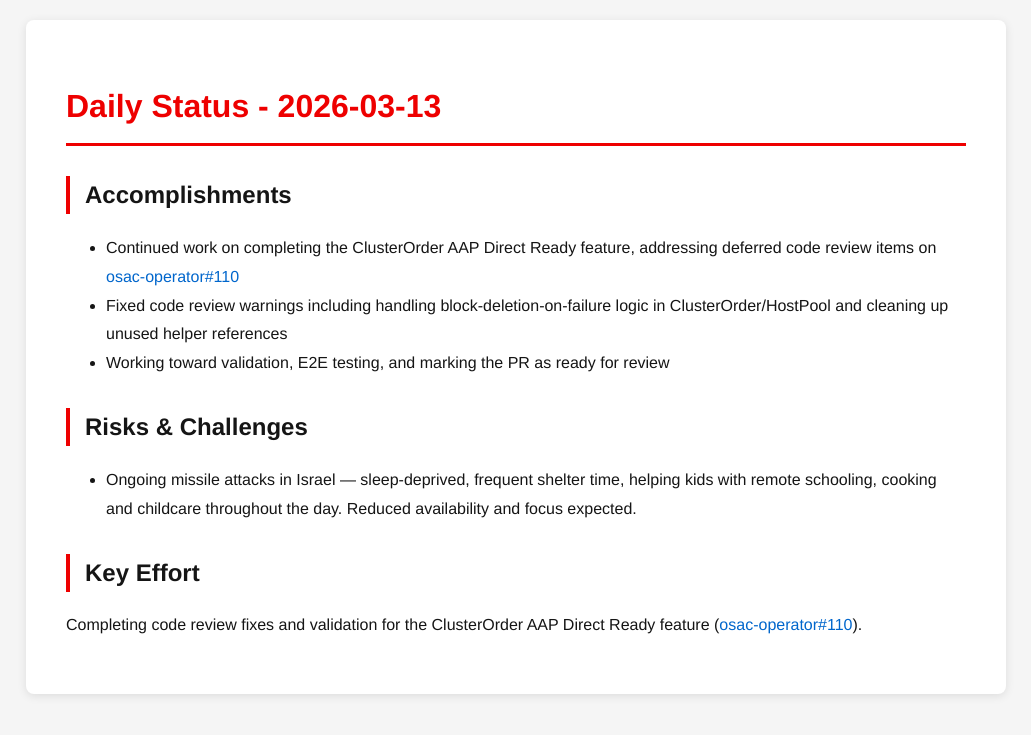
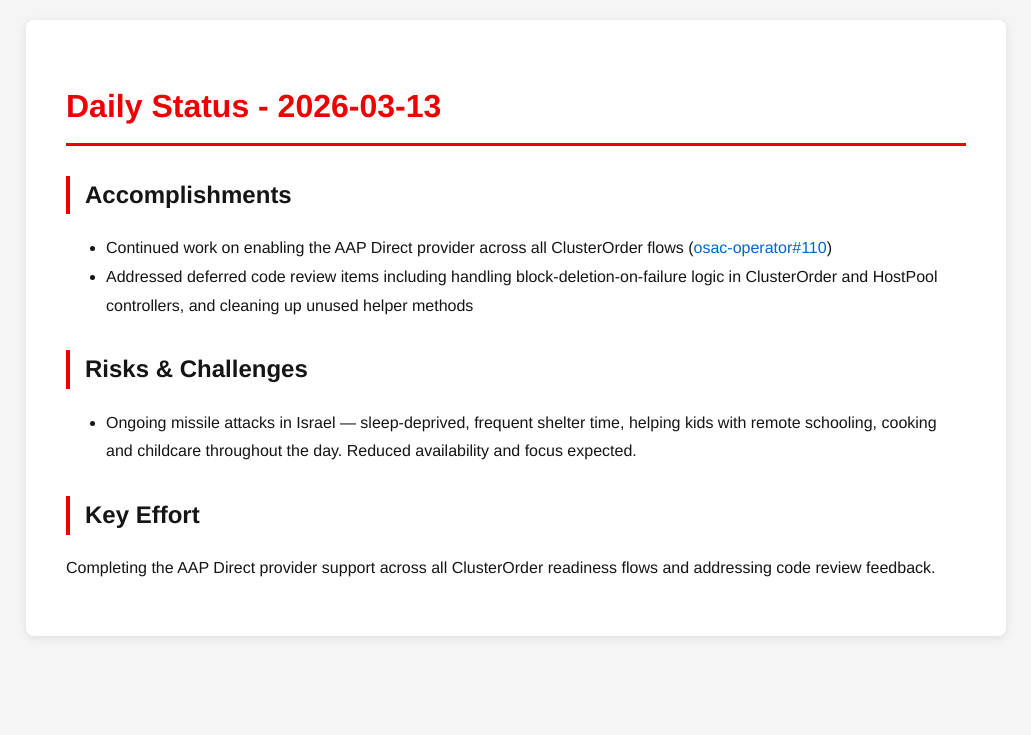
Before and after one commit to tzvatot/daily-status, a Jekyll site: the page built from 2026-03-13.md, in a window 1280 px wide. Shown: the top 735 px of the page, without its empty margins (124-1155 px from the left). Built offline with Jekyll 4.4.1, drawn with Linux system fonts in a browser that asks for light colours.

Commit message:
Daily status update - 2026-03-13

```diff
--- a/2026-03-13.md
+++ b/2026-03-13.md
@@ -7,12 +7,11 @@
 # Daily Status - 2026-03-13
 
 ## Accomplishments
-- Continued work on completing the ClusterOrder AAP Direct Ready feature, addressing deferred code review items on [osac-operator#110](https://github.com/osac-project/osac-operator/pull/110)
-- Fixed code review warnings including handling block-deletion-on-failure logic in ClusterOrder/HostPool and cleaning up unused helper references
-- Working toward validation, E2E testing, and marking the PR as ready for review
+- Continued work on enabling the AAP Direct provider across all ClusterOrder flows ([osac-operator#110](https://github.com/osac-project/osac-operator/pull/110))
+- Addressed deferred code review items including handling block-deletion-on-failure logic in ClusterOrder and HostPool controllers, and cleaning up unused helper methods
 
 ## Risks & Challenges
 - Ongoing missile attacks in Israel — sleep-deprived, frequent shelter time, helping kids with remote schooling, cooking and childcare throughout the day. Reduced availability and focus expected.
 
 ## Key Effort
-Completing code review fixes and validation for the ClusterOrder AAP Direct Ready feature ([osac-operator#110](https://github.com/osac-project/osac-operator/pull/110)).
+Completing the AAP Direct provider support across all ClusterOrder readiness flows and addressing code review feedback.
```
